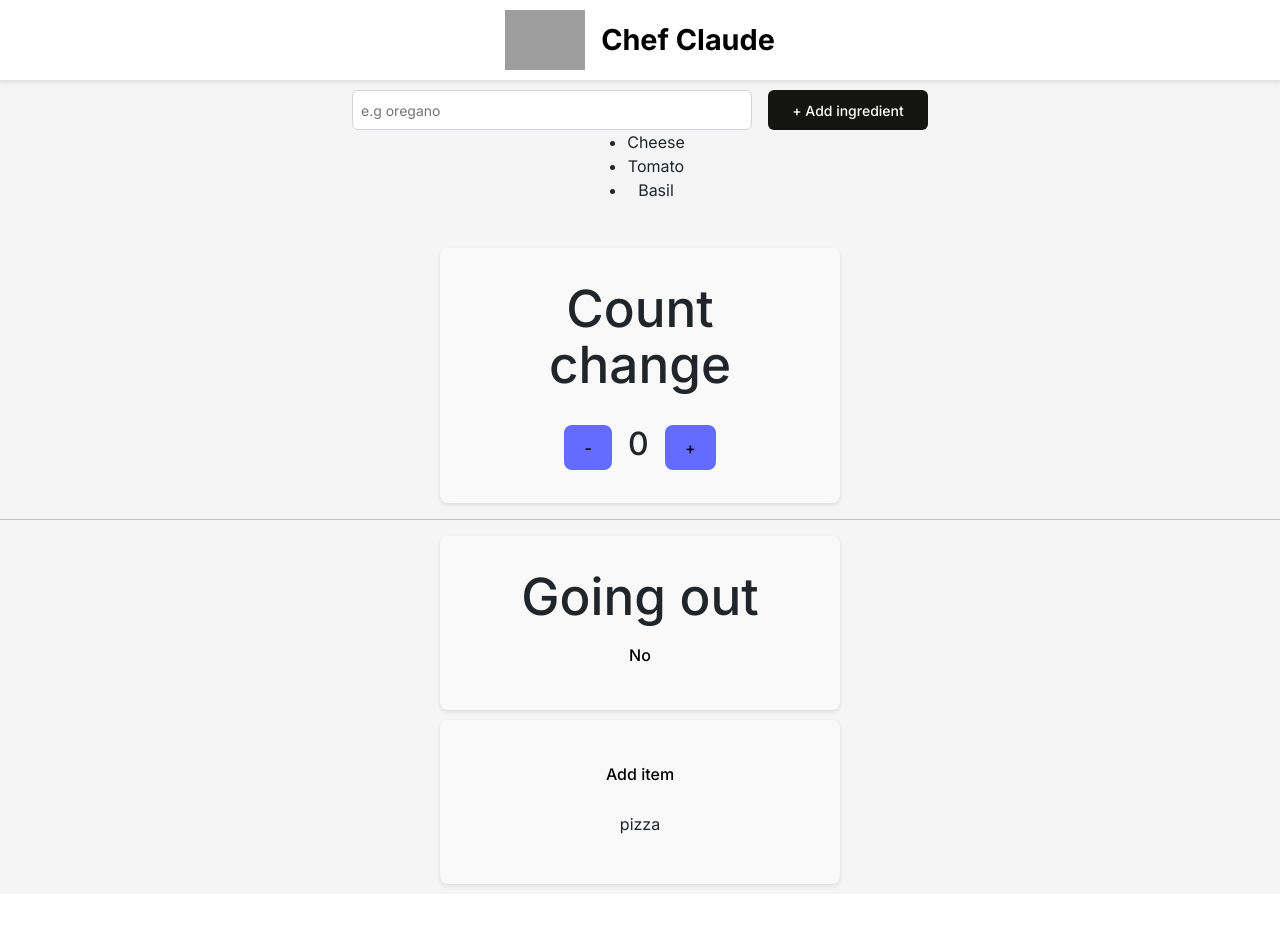
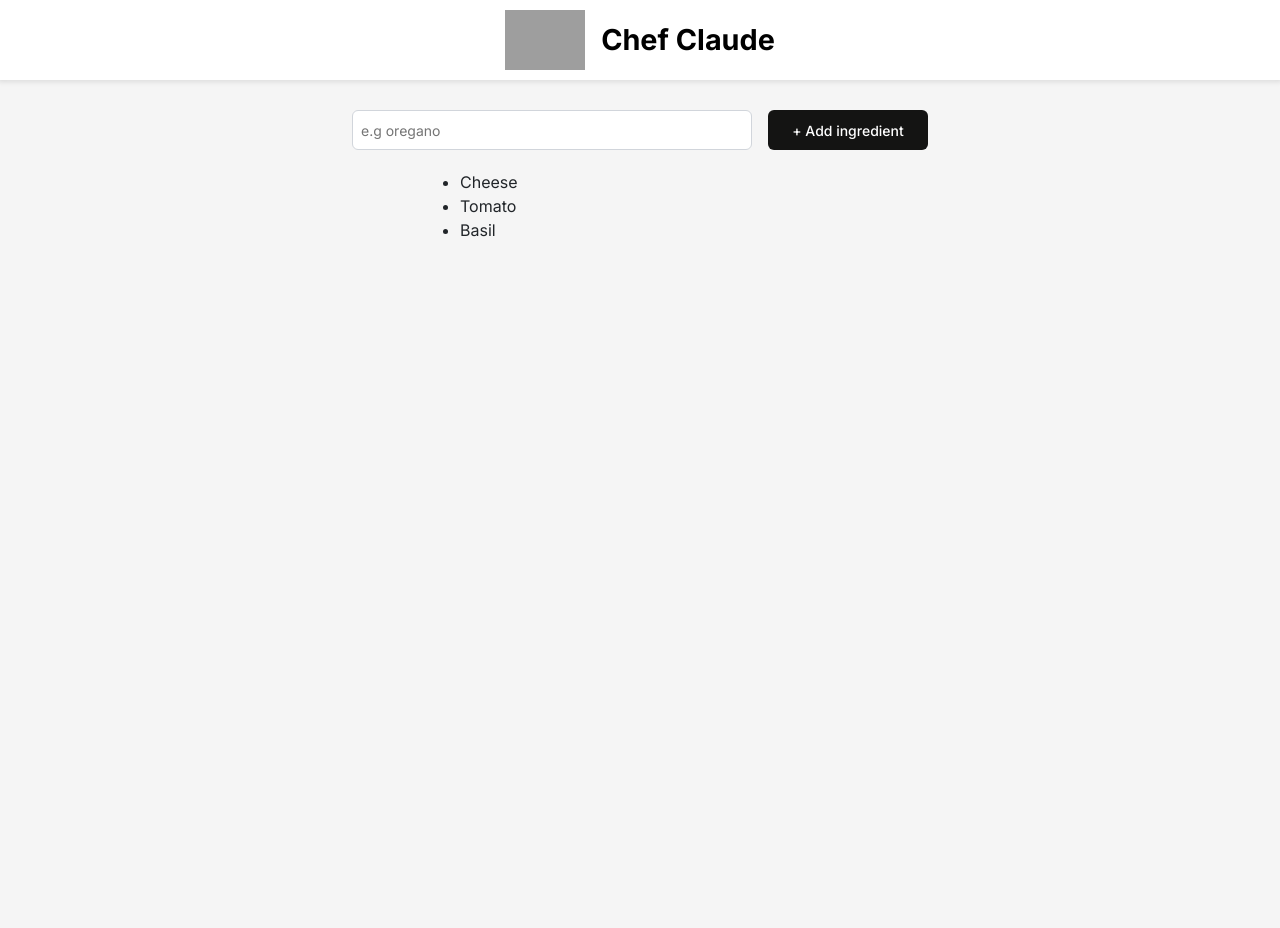
Before and after one commit to trungsliver/Chef-claude, a React (Vite) app: page / in a window 1280 px wide. Shown: the top 928 px of the page. Before the commit the page ends 894 px from the top, so only its background shows below. Built offline with nearby package versions, Linux system fonts and the light colour scheme; grey boxes are pictures that could not be loaded.

Commit message:
refactor array state

```diff
--- a/src/App.css
+++ b/src/App.css
@@ -53,6 +53,7 @@ header {
   left: 0;
   height: 80px;
   box-shadow: 0 0 5px 2px rgba(0, 0, 0, 0.1);
+  z-index: 10;
 }
 
 .logo-container {
@@ -78,13 +79,14 @@ header {
 /* ================ Main ================ */
 main {
   width: 100%;
+  min-height: 1000px;
   padding: 10px 30px;
   display: flex;
   flex-direction: column;
   align-items: center;
   justify-content: flex-start;
   position: relative;
-  top: 80px;
+  top: 100px;
   left: 0;
 }
 
@@ -128,6 +130,15 @@ main {
   background-color: #333333;
 }
 
+.ingredient-list {
+  list-style-type: disc;
+  padding-left: 20px;
+  margin-top: 20px;
+  text-align: left;
+  width: 100%;
+  max-width: 400px;
+}
+
 /* ========= Counter =========== */
 .test-state{
   position: relative;
--- a/src/App.jsx
+++ b/src/App.jsx
@@ -12,8 +12,8 @@ function App() {
     <>
       <Header />
       <Main />
-      <Counter />
-      <ComplexArray />
+      {/* <Counter />
+      <ComplexArray /> */}
     </>
   )
 }
--- a/src/components/Main.jsx
+++ b/src/components/Main.jsx
@@ -2,27 +2,23 @@ import ReactDOM from "react-dom/client"
 import React from "react"
 
 export default function Main() {
-    const ingredients = ["Cheese", "Tomato", "Basil"];
+    const [ingredients, setIngredients] = React.useState(["Cheese", "Tomato", "Basil"]);
     const ingredientsListItems = ingredients.map((ingredient, index) => (
         <li key={index}>{ingredient}</li>
     ));
-    const [listItems, setListItems] = React.useState(ingredientsListItems);
 
-    function updateIngredients() {
-        return ingredients.map((ingredient, index) => (
-                    <li key={index}>{ingredient}</li>
-                ))
-    }
 
     function handleSubmit(event) {
         event.preventDefault();
-        console.log("form submitted")
         const formData = new FormData(event.target);
         const newIngredient = formData.get("ingredient");
-        console.log(newIngredient);
-        ingredients.push(newIngredient);
-        console.log(ingredients);
-        setListItems(updateIngredients());
+        setIngredients(
+            prevIngredients => [
+                ...prevIngredients,
+                newIngredient
+            ]
+        );
+        document.getElementById("ingredient-input").value = "";
     }
 
     return (
@@ -40,8 +36,7 @@ export default function Main() {
             </form>
 
             <ul className="ingredient-list">
-                {/* {ingredientsListItems} */}
-                {listItems}
+                {ingredientsListItems}
             </ul>
         </main>
     )
```
